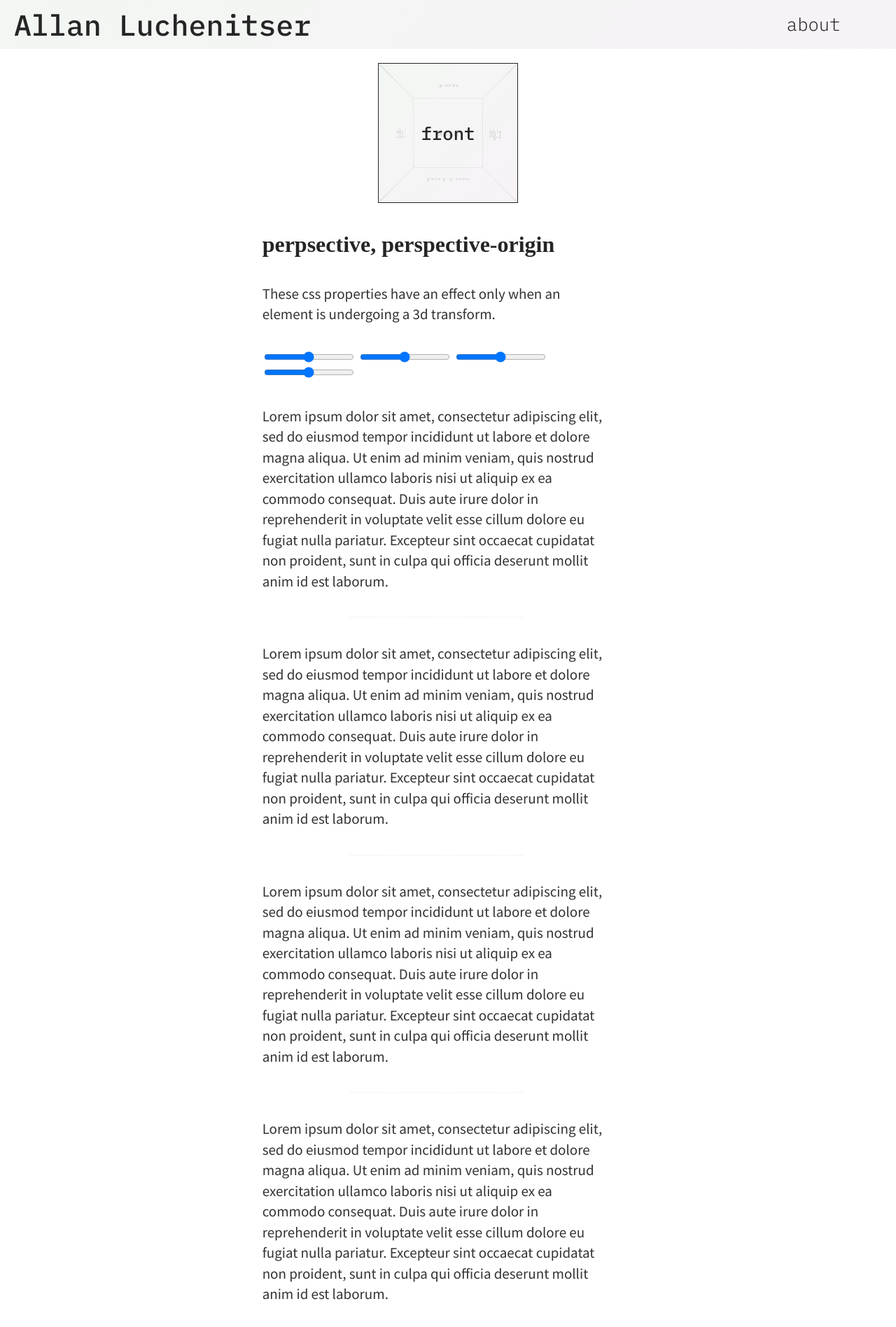
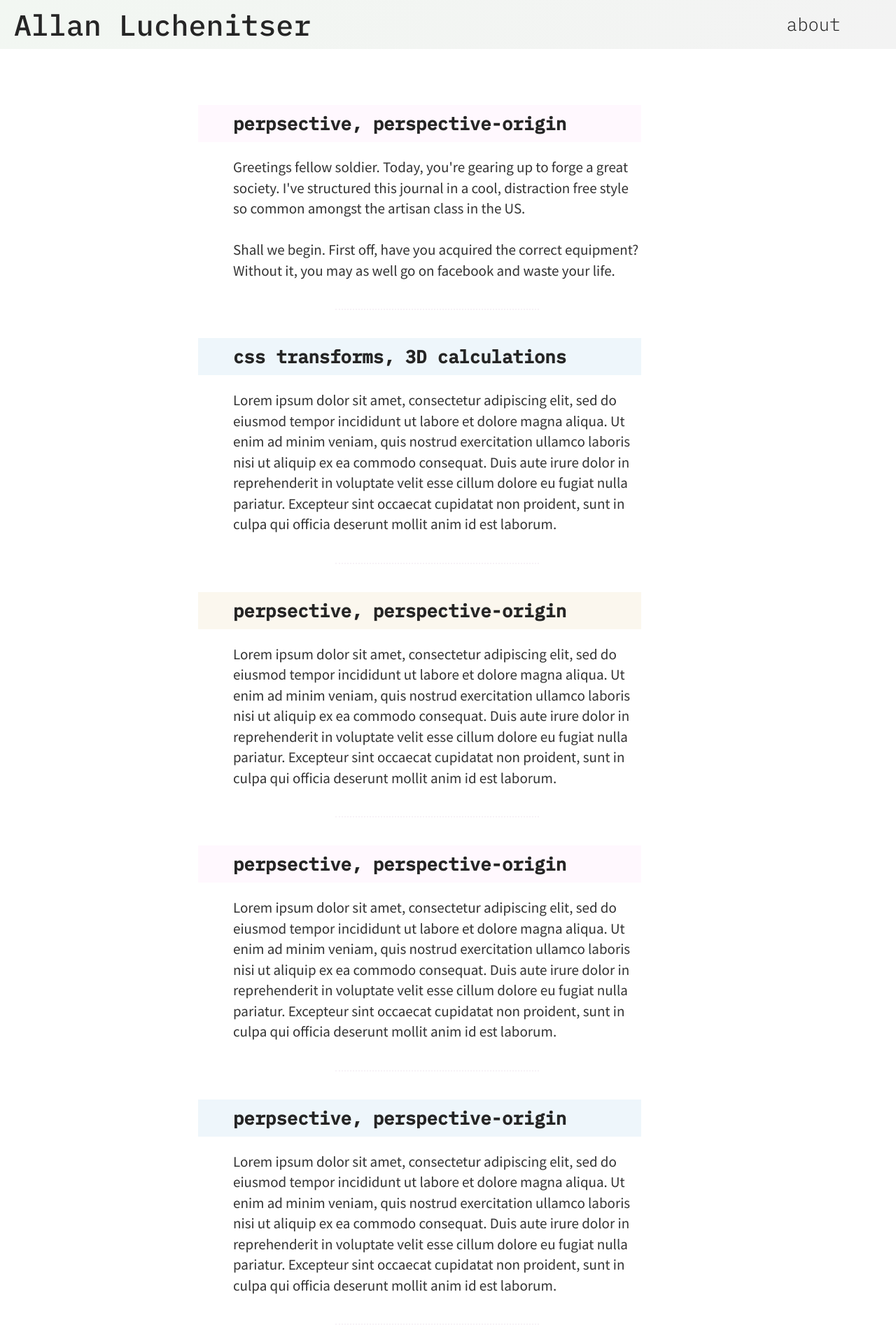
Before and after one commit to aluchenitser/allanportfolio, a plain HTML site: page portfolio.html in a window 1280 px wide. Shown: the top 1896 px of the page at 70% size. Drawn offline with nearby package versions, Linux system fonts and the light colour scheme.

Commit message:
nice greys

```diff
--- a/css/portfolio.scss
+++ b/css/portfolio.scss
@@ -1,5 +1,8 @@
+@use "sass:math";
+
 @import url('https://fonts.googleapis.com/css2?family=Source+Sans+Pro&display=swap');
 @import url('https://fonts.googleapis.com/css2?family=IBM+Plex+Mono:wght@300;500&family=Source+Sans+Pro&display=swap');
+
 
 :root {
 	--readable-text-color: #252525;
@@ -28,6 +31,10 @@ body {
 
 // wrapper
 .header__scene {
+	// animation: tdHingeFlipIn 0.3s 0.3s;
+	// animation: tdHingeFlipOut 0.3s;
+
+
 	position: fixed;
 	margin-top: -70px;
 	z-index: 999;
@@ -38,7 +45,8 @@ body {
 
 	.header-sleeve {
 		height: 70px;
-		background: linear-gradient(135deg, #F2F7F2, #F7F2F7);
+		// background: linear-gradient(135deg, #F2F7F2, #F7F2F7);
+		background: linear-gradient(135deg, #F2F7F2, #F3F3F3);
 		position: absolute;
 		z-index: 1;
 		width: 100%;
@@ -55,7 +63,7 @@ body {
 			height: 40px;
 			line-height: 40px;
 
-			span {
+			.allan span {
 				position :relative;
 				top: -1px;
 			}
@@ -87,7 +95,15 @@ body {
 			display: flex;
 			align-items: center;
 			padding-left: 20px;
+			position: relative;
 
+
+			span {
+				transition: width 1s;
+				white-space: nowrap;
+				width: 100%;
+				position: relative;
+			}
 		}
 
 		.nav {
@@ -111,6 +127,15 @@ body {
 /* -------- BODY ------- */
 /* -------- BODY ------- */
 
+
+hr {
+	height: 1px;
+	border: none;
+	border-top: 2px dotted #F7F2F7;
+	width: 50%;
+	margin: 40px auto;
+}
+
 .container {
 	display: flex;
 
@@ -125,11 +150,28 @@ body {
 		justify-content: center;
 
 		.main {
-			flex: .6 1 0;
+			flex: .65 1 0;
+			padding-top: 80px;
+
+			.entry {
+
+
+				h1 {
+					padding: 10px 0 10px 50px;
+					margin: 0 -25px .67em -25px;
+					left: -25px;
+
+					position: relative;
+
+					font-family: "IBM Plex Mono", monospace;
+					font-size: 1.6em;
+
+					// outline: 1px dotted grey;
+				}
 
 				p {
 					overflow: hidden;
-				padding: 15px 0;
+					// padding: 15px 0;
 					border-radius: 5px;
 					font-weight: 400;
 					line-height: 1.4;
@@ -143,12 +185,28 @@ body {
 					color: #333;
 				}
 
-			hr {
-				height: 1px;
-				border: none;
-				border-top: 2px dotted #F7F2F7;
-				width: 50%;
+
+
+  /* section colors #ffeefd70
+
+  #faffee70
+
+
+  */
+
+				&:nth-child(3n - 2) h1 {
+					background-color: #ffeefd70;
 				}
+
+				&:nth-child(3n - 1) h1 {
+					background-color: #e2f0f994;
+				}
+
+				&:nth-child(3n) h1 {
+					background-color: #f9f2e294;
+				}
+			}
+
 		}
 	}
 
@@ -309,48 +367,79 @@ body {
 	}
 }
 
-.scene__cube {
-	width: 200px;
-	height: 200px;
-	perspective: 200px;
-	margin: 20px auto;
 
-	.cube {
-		width: 100%;
+
+$prism-side: 50;
+$prism-from-center: #{2 * $prism-side / 3}px;
+
+.triangle-prism{
+	width: $prism-from-center;
+
+	width: 300px;
+	height: 50px;
+	position: relative;
+	perspective: 1000px;
+	margin: 0 auto;
+
+	#prism-slider{
+		width: 300px;
 		height: 100%;
-		position: relative;
+		position: absolute;
 		transform-style: preserve-3d;
-		transform: translateZ(-100px);
+		animation: cycle 9s linear infinite;
+		animation-direction: normal;
+		// transform: rotateY(45deg);
 
-	  	.cube__face {
+		.side{
+			width: 300px;
+			height: 48px;
+			display: block;
 			position: absolute;
-			font-family: 'IBM Plex Mono', monospace;
-
-			width: 200px;
-			height: 200px;
-			font-weight: 400;
-			font-size: 1.6em;
-
-			line-height: 200px;
+			// border: 1px solid #d46555;
+			background: #f77663;
+			color: #fff;
 			text-align: center;
-			border: 1px solid var(--readable-text-color);
-
-			background: linear-gradient(135deg, #F2F7F2db, #F7F2F7db);
-			// opacity: 0.7;
+			line-height: 48px;
 		  }
 
-		.cube__face--front  { transform: rotateY(  0deg) translateZ(100px); }
-		.cube__face--right  { transform: rotateY( 90deg) translateZ(100px); }
-		.cube__face--back   { transform: rotateY(180deg) translateZ(100px); }
-		.cube__face--left   { transform: rotateY(-90deg) translateZ(100px); }
-		.cube__face--top    { transform: rotateX( 90deg) translateZ(100px); }
-		.cube__face--bottom { transform: rotateX(-90deg) translateZ(100px); }
+		.side.one{
+			transform: rotateX(0deg) translateZ(14px);
+		}
 
+		.side.two{
+			transform: rotateX(120deg) translateZ(14px);
+		}
 
+		.side.three{
+			transform: rotateX(240deg) translateZ(14px);
+		}
    }
 }
 
 
+  @keyframes cycle{
+	0%{
+	  transform: rotateX(0deg);
+	}
+	28.5714%{
+	  transform: rotateX(0deg);
+	}
+	33.3333%{
+	  transform: rotateX(-120deg);
+	}
+	61.9047%{
+	  transform: rotateX(-120deg);
+	}
+	66.6666%{
+	  transform: rotateX(-240deg);
+	}
+	95.238%{
+	  transform: rotateX(-240deg);
+	}
+	100%{
+	  transform: rotateX(-360deg);
+	}
+  }
 
 
 
@@ -370,7 +459,6 @@ body {
 
 // Large devices (desktops, 992px and up)
 @media (min-width: 992px) {
-
 }
 
 // Extra large devices (large desktops, 1200px and up)
@@ -378,6 +466,11 @@ body {
 
 }
 
+@media (max-width: 1500px) {
+	.container .main {
+		flex: .7 1 0 !important;
+	}
+}
 /* --------- KEYFRAMES ------- */
 /* --------- KEYFRAMES ------- */
 /* --------- KEYFRAMES ------- */
@@ -394,3 +487,54 @@ body {
 		transform: translateY(0);
 	}
 }
+
+
+
+
+
+
+@keyframes tdHingeFlipIn {
+	0% {
+	  opacity: 0;
+	  transform: perspective(600px) rotateX(0deg);
+	  transform-origin: center top;
+	  -webkit-animation-timing-function: cubic-bezier(0, 0.59, 0.375, 1);
+			  animation-timing-function: cubic-bezier(0, 0.59, 0.375, 1);
+	}
+	50% {
+	  transform: perspective(600px) rotateX(-10deg);
+	  transform-origin: center top;
+	  -webkit-animation-timing-function: ease-in;
+			  animation-timing-function: ease-in;
+	}
+	100% {
+	  opacity: 1;
+	  transform: perspective(600px) rotateX(0deg);
+	  transform-origin: center top;
+	  -webkit-animation-timing-function: ease-out;
+			  animation-timing-function: ease-out;
+	}
+  }
+
+  @keyframes tdHingeFlipOut {
+	0% {
+	  opacity: 1;
+	  transform: perspective(600px) rotateX(0deg);
+	  transform-origin: center top;
+	  -webkit-animation-timing-function: cubic-bezier(0, 0.59, 0.375, 1);
+			  animation-timing-function: cubic-bezier(0, 0.59, 0.375, 1);
+	}
+	50% {
+	  transform: perspective(600px) rotateX(-10deg);
+	  transform-origin: center top;
+	  -webkit-animation-timing-function: ease-in;
+			  animation-timing-function: ease-in;
+	}
+	100% {
+	  opacity: 0;
+	  transform: perspective(600px) rotateX(0deg);
+	  transform-origin: center top;
+	  -webkit-animation-timing-function: ease-out;
+			  animation-timing-function: ease-out;
+	}
+  }
--- a/portfolio.html
+++ b/portfolio.html
@@ -6,12 +6,13 @@
 	<script src="https://cdn.jsdelivr.net/npm/vue@2.6.12"></script>
 
 	<link rel = "stylesheet" type = "text/css" href="css/portfolio.css" />
-	<script defer src="js/portfolio.js"></script>
+	<!-- <script defer src="js/portfolio.js"></script> -->
 
 </head>
 
 <body>
 <div id="header" class="header__scene">
+	<div class="cube--front">
 		<div class="header-sleeve"></div>
 		<div class="header">
 			<div class="allan">
@@ -22,23 +23,30 @@
 			</div>
 		</div>
 	</div>
+	<div class="cube--top">
 
+	</div>
+	<div class="cube--bottom">
 
-<div class="scene__cube">
-	<div class="cube">
-		<div class="cube__face cube__face--front">front</div>
-		<div class="cube__face cube__face--back">back</div>
-		<div class="cube__face cube__face--right">right</div>
-		<div class="cube__face cube__face--left">left</div>
-		<div class="cube__face cube__face--top">top</div>
-		<div class="cube__face cube__face--bottom">bottom</div>
 	</div>
 </div>
+
+<!-- <div class="mt-20">
+	<button id="aboutme">about</button>
+</div>
+
+<section class="triangle-prism">
+	<div id="prism-slider">
+	  <div class="side one">Side 1</div>
+	  <div class="side two">Side 2</div>
+	  <div class="side three">Side 3</div>
+	</div>
+</section>
 
 <script type="text/javascript">
 
 
-</script>
+</script> -->
 
 <div class="container">
 	<div class="sidebar-left">
@@ -49,25 +57,44 @@
 		<div class="main">
 			<div class="entry">
 				<h1>perpsective, perspective-origin</h1>
-				<p>These css properties have an effect only when an element is undergoing a 3d transform.</p>
-					<div id="perspcetive-demo">
-						<input type="range" min="1" max="100" value="50" class="slider" id="myRange">
-						<input type="range" min="1" max="100" value="50" class="slider" id="myRange">
-						<input type="range" min="1" max="100" value="50" class="slider" id="myRange">
-						<input type="range" min="1" max="100" value="50" class="slider" id="myRange">
+				<p>
+					Greetings fellow soldier. Today, you're gearing up to forge a great society. I've structured this journal in a cool, distraction free style so common amongst the artisan class in the US.
+					<br /></br />
+					Shall we begin. First off, have you acquired the correct equipment? Without it, you may as well go on facebook and waste your life.
+				</p>
+				<hr>
 			</div>
+			<div class="entry">
+				<h1>css transforms, 3D calculations</h1>
+				<p>Lorem ipsum dolor sit amet, consectetur adipiscing elit, sed do eiusmod tempor incididunt ut labore et dolore magna aliqua. Ut enim ad minim veniam, quis nostrud exercitation ullamco laboris nisi ut aliquip ex ea commodo consequat. Duis aute irure dolor in reprehenderit in voluptate velit esse cillum dolore eu fugiat nulla pariatur. Excepteur sint occaecat cupidatat non proident, sunt in culpa qui officia deserunt mollit anim id est laborum.</p>
+				<hr>
 			</div>
-			<p>Lorem ipsum dolor sit amet, consectetur adipiscing elit, sed do eiusmod tempor incididunt ut labore et dolore magna aliqua. Ut enim ad minim veniam, quis nostrud exercitation ullamco laboris nisi ut aliquip ex ea commodo consequat. Duis aute irure dolor in reprehenderit in voluptate velit esse cillum dolore eu fugiat nulla pariatur. Excepteur sint occaecat cupidatat non proident, sunt in culpa qui officia deserunt mollit anim id est laborum.</p><hr />
-			<p>Lorem ipsum dolor sit amet, consectetur adipiscing elit, sed do eiusmod tempor incididunt ut labore et dolore magna aliqua. Ut enim ad minim veniam, quis nostrud exercitation ullamco laboris nisi ut aliquip ex ea commodo consequat. Duis aute irure dolor in reprehenderit in voluptate velit esse cillum dolore eu fugiat nulla pariatur. Excepteur sint occaecat cupidatat non proident, sunt in culpa qui officia deserunt mollit anim id est laborum.</p><hr />
-			<p>Lorem ipsum dolor sit amet, consectetur adipiscing elit, sed do eiusmod tempor incididunt ut labore et dolore magna aliqua. Ut enim ad minim veniam, quis nostrud exercitation ullamco laboris nisi ut aliquip ex ea commodo consequat. Duis aute irure dolor in reprehenderit in voluptate velit esse cillum dolore eu fugiat nulla pariatur. Excepteur sint occaecat cupidatat non proident, sunt in culpa qui officia deserunt mollit anim id est laborum.</p><hr />
-			<p>Lorem ipsum dolor sit amet, consectetur adipiscing elit, sed do eiusmod tempor incididunt ut labore et dolore magna aliqua. Ut enim ad minim veniam, quis nostrud exercitation ullamco laboris nisi ut aliquip ex ea commodo consequat. Duis aute irure dolor in reprehenderit in voluptate velit esse cillum dolore eu fugiat nulla pariatur. Excepteur sint occaecat cupidatat non proident, sunt in culpa qui officia deserunt mollit anim id est laborum.</p><hr />
-			<p>Lorem ipsum dolor sit amet, consectetur adipiscing elit, sed do eiusmod tempor incididunt ut labore et dolore magna aliqua. Ut enim ad minim veniam, quis nostrud exercitation ullamco laboris nisi ut aliquip ex ea commodo consequat. Duis aute irure dolor in reprehenderit in voluptate velit esse cillum dolore eu fugiat nulla pariatur. Excepteur sint occaecat cupidatat non proident, sunt in culpa qui officia deserunt mollit anim id est laborum.</p><hr />
-			<p>Lorem ipsum dolor sit amet, consectetur adipiscing elit, sed do eiusmod tempor incididunt ut labore et dolore magna aliqua. Ut enim ad minim veniam, quis nostrud exercitation ullamco laboris nisi ut aliquip ex ea commodo consequat. Duis aute irure dolor in reprehenderit in voluptate velit esse cillum dolore eu fugiat nulla pariatur. Excepteur sint occaecat cupidatat non proident, sunt in culpa qui officia deserunt mollit anim id est laborum.</p><hr />
+			<div class="entry">
+				<h1>perpsective, perspective-origin</h1>
+				<p>Lorem ipsum dolor sit amet, consectetur adipiscing elit, sed do eiusmod tempor incididunt ut labore et dolore magna aliqua. Ut enim ad minim veniam, quis nostrud exercitation ullamco laboris nisi ut aliquip ex ea commodo consequat. Duis aute irure dolor in reprehenderit in voluptate velit esse cillum dolore eu fugiat nulla pariatur. Excepteur sint occaecat cupidatat non proident, sunt in culpa qui officia deserunt mollit anim id est laborum.</p>
+				<hr>
+			</div>
+			<div class="entry">
+				<h1>perpsective, perspective-origin</h1>
+				<p>Lorem ipsum dolor sit amet, consectetur adipiscing elit, sed do eiusmod tempor incididunt ut labore et dolore magna aliqua. Ut enim ad minim veniam, quis nostrud exercitation ullamco laboris nisi ut aliquip ex ea commodo consequat. Duis aute irure dolor in reprehenderit in voluptate velit esse cillum dolore eu fugiat nulla pariatur. Excepteur sint occaecat cupidatat non proident, sunt in culpa qui officia deserunt mollit anim id est laborum.</p>
+				<hr>
+			</div>
+			<div class="entry">
+				<h1>perpsective, perspective-origin</h1>
+				<p>Lorem ipsum dolor sit amet, consectetur adipiscing elit, sed do eiusmod tempor incididunt ut labore et dolore magna aliqua. Ut enim ad minim veniam, quis nostrud exercitation ullamco laboris nisi ut aliquip ex ea commodo consequat. Duis aute irure dolor in reprehenderit in voluptate velit esse cillum dolore eu fugiat nulla pariatur. Excepteur sint occaecat cupidatat non proident, sunt in culpa qui officia deserunt mollit anim id est laborum.</p>
+				<hr>
+			</div>
+			<div class="entry">
+				<h1>perpsective, perspective-origin</h1>
+				<p>Lorem ipsum dolor sit amet, consectetur adipiscing elit, sed do eiusmod tempor incididunt ut labore et dolore magna aliqua. Ut enim ad minim veniam, quis nostrud exercitation ullamco laboris nisi ut aliquip ex ea commodo consequat. Duis aute irure dolor in reprehenderit in voluptate velit esse cillum dolore eu fugiat nulla pariatur. Excepteur sint occaecat cupidatat non proident, sunt in culpa qui officia deserunt mollit anim id est laborum.</p>
+				<hr>
+			</div>
+
 
 		</div>
 	</div>
 	<div class="sidebar-right">
-		<div class="sidebar-right-content-wrapper">
+		<!-- <div class="sidebar-right-content-wrapper">
 			<div class="sidebar-right-content">
 				<div class="about-name mt-25">
 					it's Allan Luchenitser:
@@ -84,11 +111,11 @@
 
 				<p class="mt-0">
 					Front end developer, <br />person of interest.
-					<!-- <img class="left" src="img/al3.jpeg" /> -->
+					<img class="left" src="img/al3.jpeg" />
 
 				</p>
 			</div>
-		</div>
+		</div> -->
 	</div>
 </div>
 
@@ -110,6 +137,11 @@ let header_el = header_scene_el.querySelector(".header")
 let header_span_el = header_scene_el.querySelector("span")
 let header_sleeve_el = header_scene_el.querySelector(".header-sleeve")
 let nav_el = header_scene_el.querySelector(".nav")
+let aboutme_el = document.getElementById("aboutme")
+
+// aboutme_el.addEventListener("click", () => {
+// 	header_el.classList.toggle('abouted')
+// })
 
 console.log(document.body.scrollTop, document.documentElement.scrollTop)
 
@@ -130,10 +162,6 @@ window.addEventListener("DOMContentLoaded", () => {
 		}, 0)
 
 	}
-
-
-
-
 })
 
 
@@ -144,8 +172,9 @@ window.onscroll = function() {
 
 function scrollFunction() {
 	console.log("scrollFunction")
+	console.log(document.body.scrollTop, document.documentElement.scrollTop)
 
-  if (document.body.scrollTop > 0 || document.documentElement.scrollTop > 0) {
+  if (document.body.scrollTop > 120 || document.documentElement.scrollTop > 120) {
     header_scene_el.classList.toggle('shrink', true)
   } else {
 	header_scene_el.classList.toggle('shrink', false)
```
Also changed, not shown: css/portfolio.css, 1 other file. Lines whose indentation alone changed are shown as unchanged.
